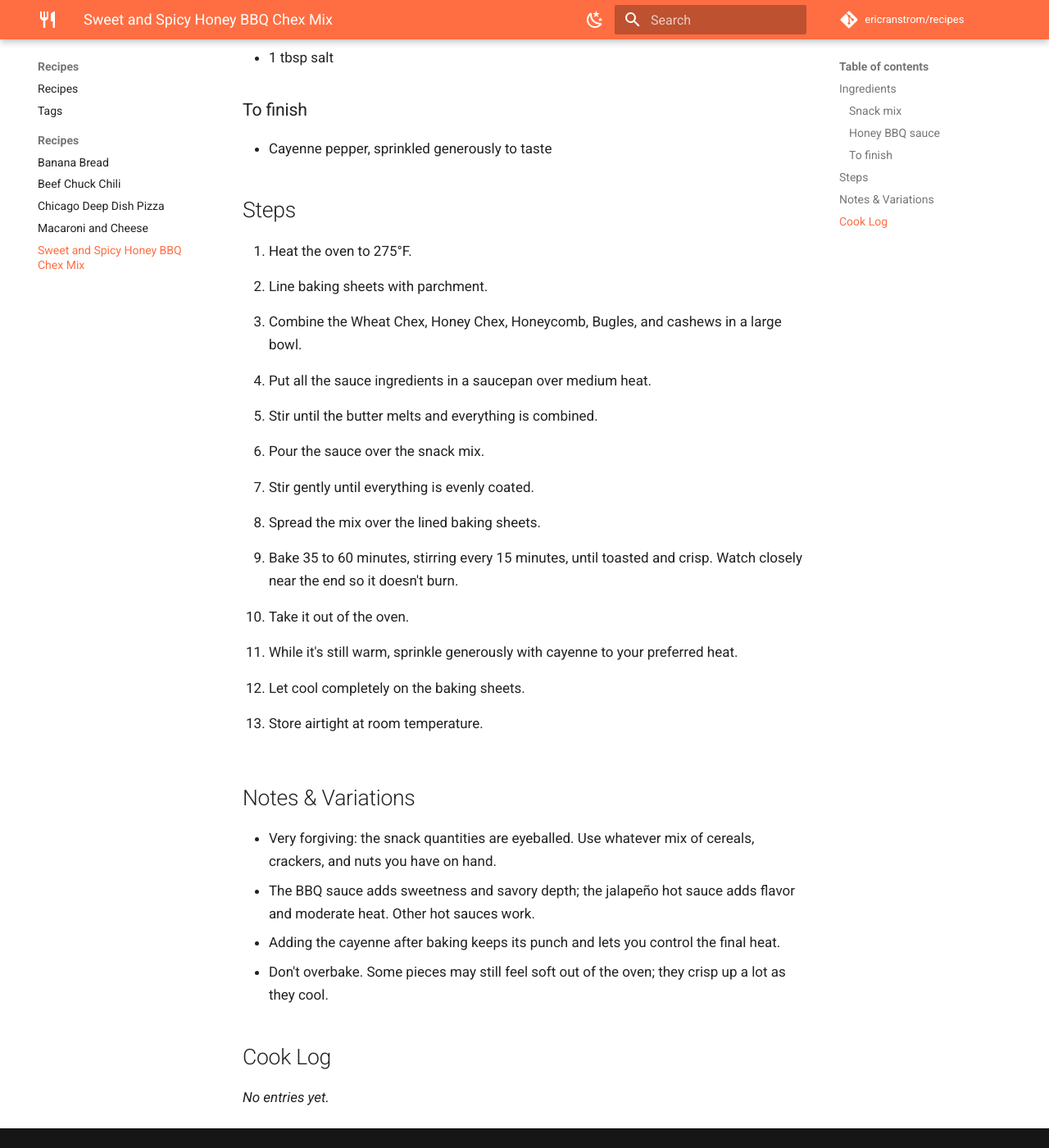
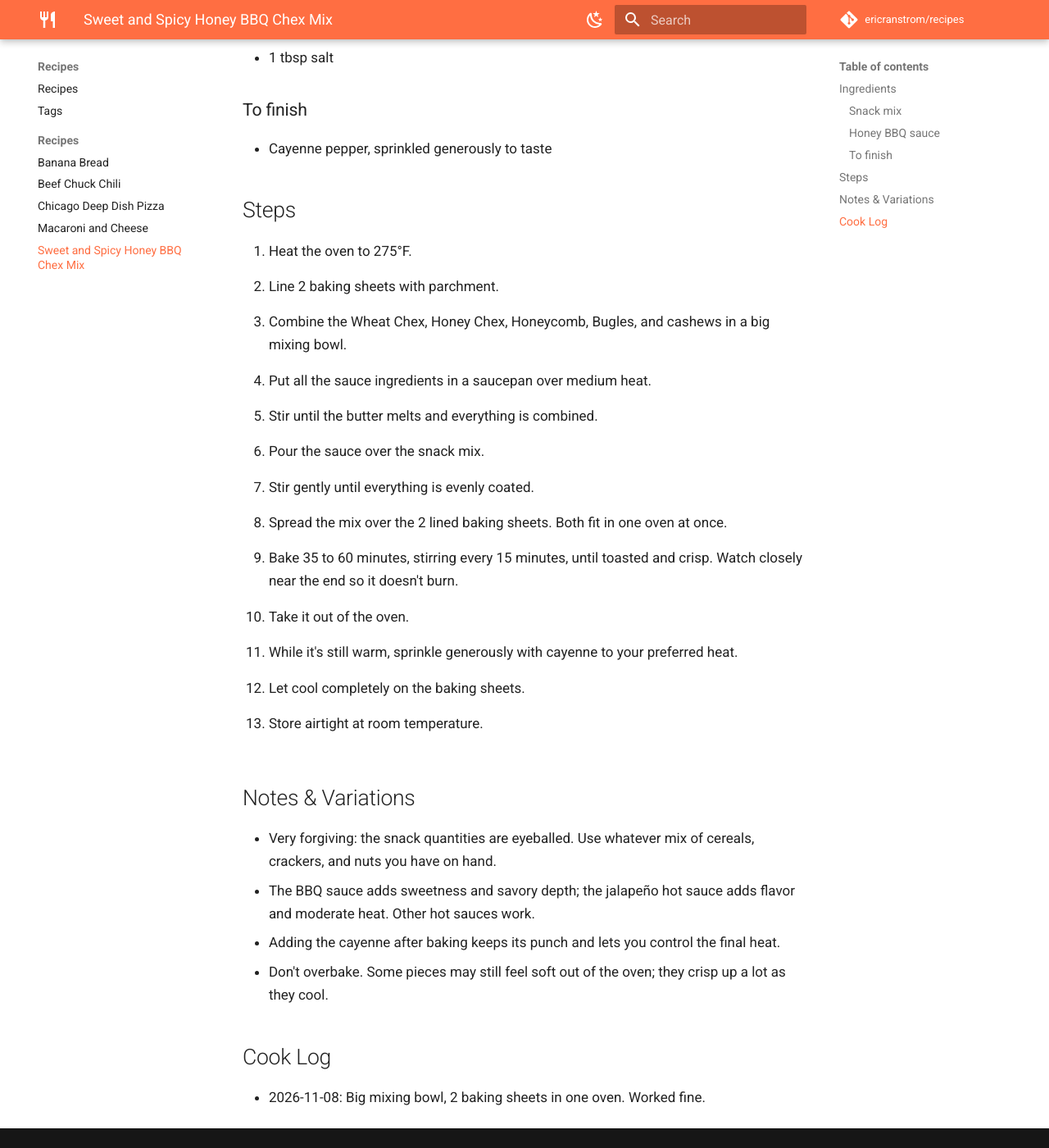
Before and after one commit to ericranstrom/recipes, an MkDocs documentation site: the page built from docs/recipes/sweet-and-spicy-honey-bbq-chex-mix.md, in a window 1280 px wide and 1400 px high, scrolled down 1064 px. Shown: the whole window at 82% size. Built offline with MkDocs 1.6.1 and Material for MkDocs 9.7.7, drawn with Linux system fonts in a browser that asks for light colours; comment, search, counter and statistics services are not loaded.

Commit message:
Update recipe: sweet and spicy honey bbq chex mix (equipment, cook log)
Co-Authored-By: Claude Opus 5.5 <noreply@anthropic.com>
Claude-Session: https://claude.ai/code/session_01KepDaZPzGvcnecJtEHaYUE

```diff
--- a/docs/recipes/sweet-and-spicy-honey-bbq-chex-mix.md
+++ b/docs/recipes/sweet-and-spicy-honey-bbq-chex-mix.md
@@ -42,13 +42,13 @@ Crunchy, sticky-sweet snack mix in a buttery honey, BBQ, and jalapeño hot sauce
 ## Steps
 
 1. Heat the oven to 275°F.
-2. Line baking sheets with parchment.
-3. Combine the Wheat Chex, Honey Chex, Honeycomb, Bugles, and cashews in a large bowl.
+2. Line 2 baking sheets with parchment.
+3. Combine the Wheat Chex, Honey Chex, Honeycomb, Bugles, and cashews in a big mixing bowl.
 4. Put all the sauce ingredients in a saucepan over medium heat.
 5. Stir until the butter melts and everything is combined.
 6. Pour the sauce over the snack mix.
 7. Stir gently until everything is evenly coated.
-8. Spread the mix over the lined baking sheets.
+8. Spread the mix over the 2 lined baking sheets. Both fit in one oven at once.
 9. Bake 35 to 60 minutes, stirring every 15 minutes, until toasted and crisp. Watch closely near the end so it doesn't burn.
 10. Take it out of the oven.
 11. While it's still warm, sprinkle generously with cayenne to your preferred heat.
@@ -66,4 +66,4 @@ Crunchy, sticky-sweet snack mix in a buttery honey, BBQ, and jalapeño hot sauce
 
 <!-- Dated one-liners, newest first. -->
 
-*No entries yet.*
+- 2026-11-08: Big mixing bowl, 2 baking sheets in one oven. Worked fine.
```
